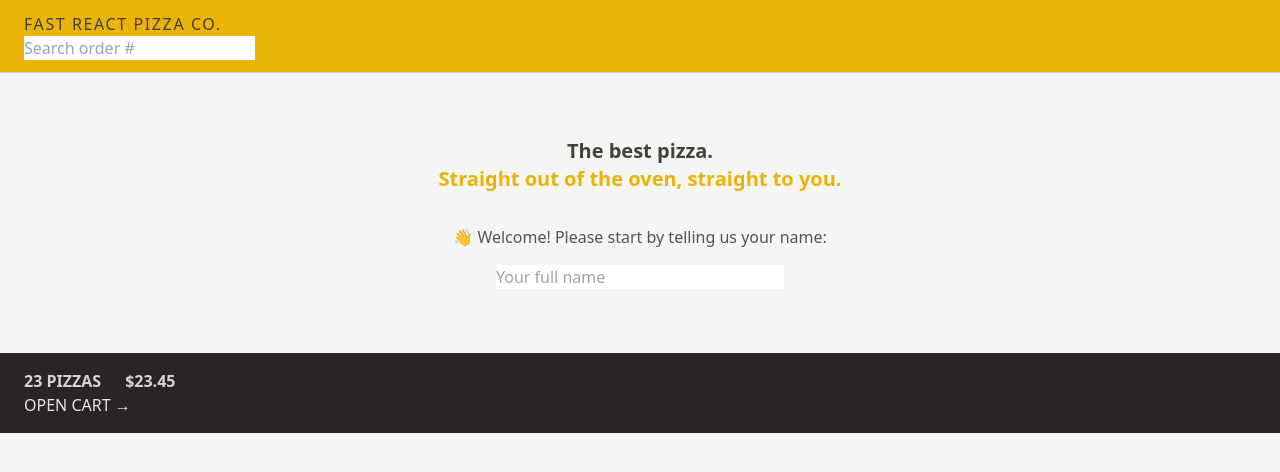
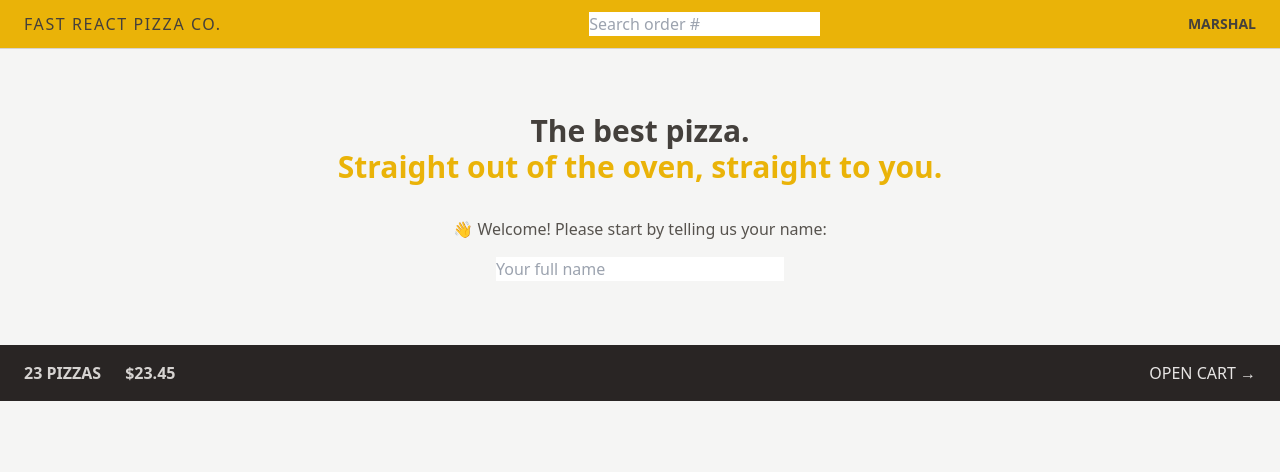
Before and after one commit to marshalmori/fast-react-pizza, a React (Vite) app: page / in a window 1280 px wide. Shown: the top 472 px of the page. Built offline with nearby package versions, Linux system fonts and the light colour scheme.

Commit message:
Using Flexbox

```diff
--- a/src/features/cart/CartOverview.jsx
+++ b/src/features/cart/CartOverview.jsx
@@ -2,7 +2,7 @@
 
 function CartOverview() {
   return (
-    <div className="bg-stone-800 px-4 py-4 text-sm md:text-base text-stone-200 uppercase sm:px-6">
+    <div className="flex items-center justify-between bg-stone-800 px-4 py-4 text-sm md:text-base text-stone-200 uppercase sm:px-6">
       <p className="space-x-4 text-stone-300 font-semibold sm:space-x-6">
         <span>23 pizzas</span>
         <span>$23.45</span>
--- a/src/features/user/Username.jsx
+++ b/src/features/user/Username.jsx
@@ -1,5 +1,5 @@
 const Username = () => {
-  return <div className="hidden text-sm font-semibold">Marshal</div>;
+  return <div className="hidden text-sm font-semibold md:block">Marshal</div>;
 };
 
 export default Username;
--- a/src/ui/Header.jsx
+++ b/src/ui/Header.jsx
@@ -4,7 +4,7 @@
 
 const Header = () => {
   return (
-    <header className="border-b border-stone-300 bg-yellow-500 uppercase px-4 py-3 sm:px-6">
+    <header className="flex items-center justify-between border-b border-stone-300 bg-yellow-500 uppercase px-4 py-3 sm:px-6">
       <Link to="/" className="tracking-widest">
         Fast React Pizza Co.
       </Link>
--- a/src/ui/Home.jsx
+++ b/src/ui/Home.jsx
@@ -2,8 +2,8 @@
 
 function Home() {
   return (
-    <div className="my-10 sm:my-16 text-center">
-      <h1 className="mb-8 text-xl font-semibold">
+    <div className="my-10 px-4 text-center sm:my-16">
+      <h1 className="mb-8 text-xl font-semibold md:text-3xl">
         The best pizza.
         <br />
         <span className="text-yellow-500">
```
